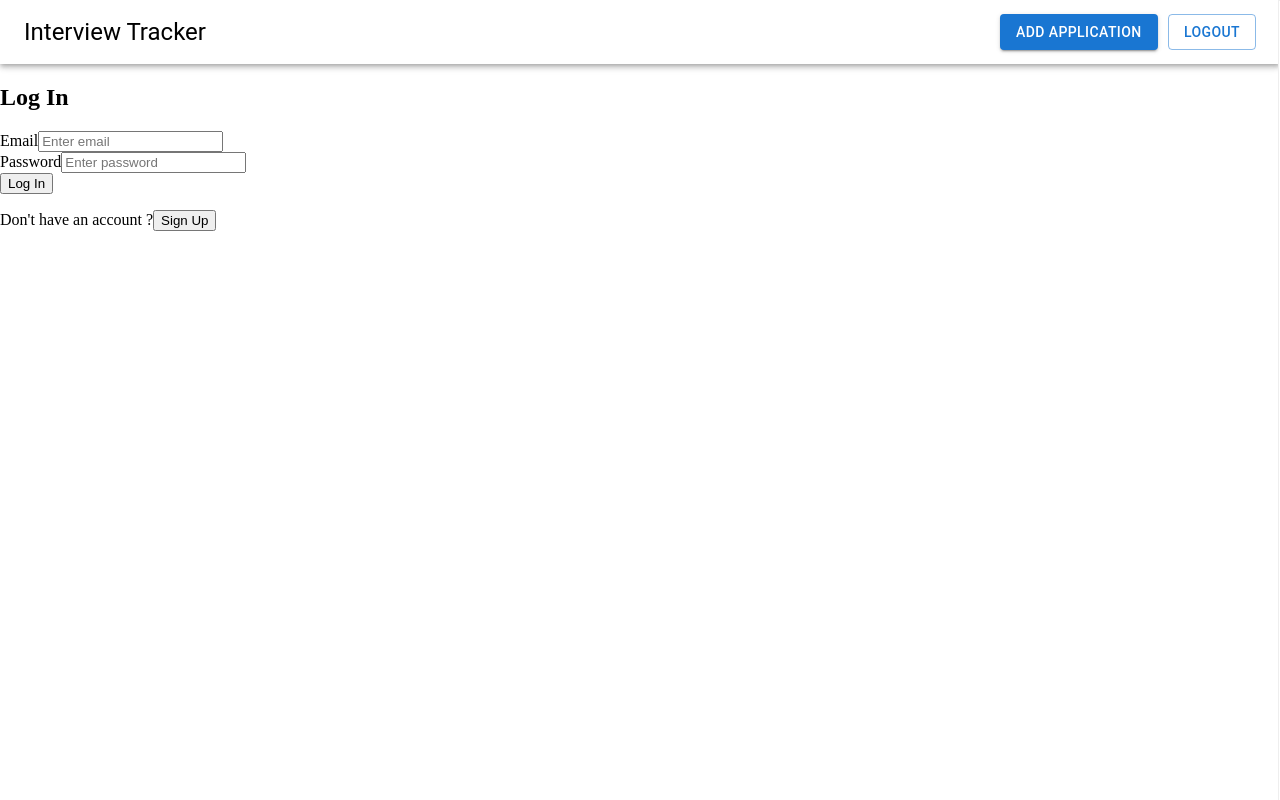
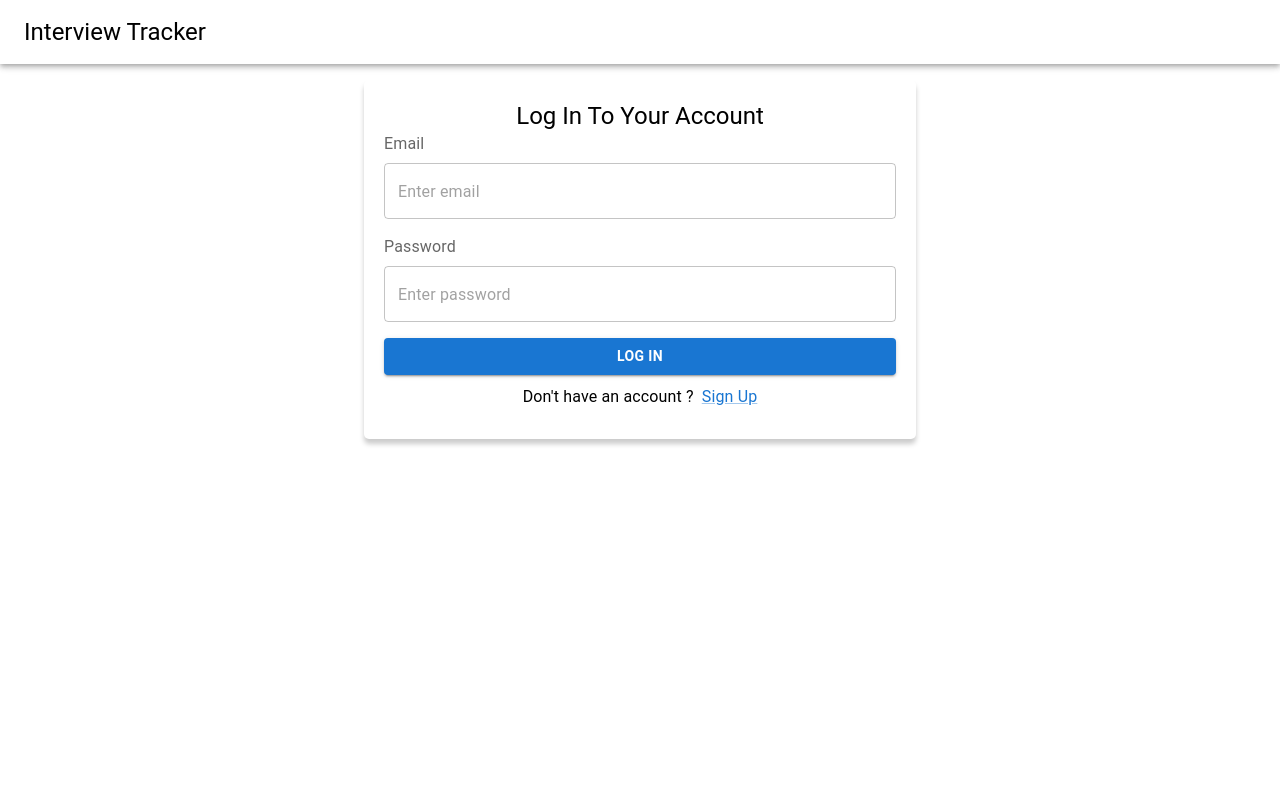
Before and after one commit to adikharadkar/interview-tracker, a React (Vite) app in the folder client/: page /auth in a window 1280 px wide. Built offline with nearby package versions, Linux system fonts and the light colour scheme.

Commit message:
Redesigned login and sign up page

```diff
--- a/client/src/App.tsx
+++ b/client/src/App.tsx
@@ -2,6 +2,7 @@ import { Box, Typography } from "@mui/material";
 import { Routes, Route } from "react-router-dom";
 import { useState } from "react";
 import CloseIcon from "@mui/icons-material/Close";
+import Cookies from "js-cookie";
 
 import "./App.css";
 import Sidebar from "./components/Sidebar";
@@ -15,6 +16,7 @@ function App() {
   return (
     <>
       <Navbar onOpen={setIsOpen} />
+      {Cookies.get("token") && (
         <Sidebar isOpen={isOpen}>
           <Box
             display="flex"
@@ -30,6 +32,7 @@ function App() {
           </Box>
           <ApplicationForm onOpen={setIsOpen} />
         </Sidebar>
+      )}
       <Box
         className={isOpen ? "backdrop open" : "backdrop"}
         onClick={() => setIsOpen(false)}
--- a/client/src/components/Login.tsx
+++ b/client/src/components/Login.tsx
@@ -4,6 +4,7 @@ import { useNavigate } from "react-router-dom";
 
 import type { FormDataProps } from "../utils/constants";
 import ValidateField from "../utils/ValidateField";
+import { Box, Button, InputLabel, TextField, Typography } from "@mui/material";
 
 const Login = () => {
   const [formData, setFormData] = useState<FormDataProps>({
@@ -72,36 +73,51 @@ const Login = () => {
     }
   };
   return (
-    <div>
-      <h2>Log In</h2>
-      <form>
-        <div>
-          <label htmlFor="email">Email</label>
-          <input
+    <Box>
+      <Typography variant="h5" textAlign="center">
+        Log In To Your Account
+      </Typography>
+      <Box
+        display="flex"
+        flexDirection="column"
+        gap={2}
+        justifyContent="space-between"
+      >
+        <Box display="flex" flexDirection="column" gap={1}>
+          <InputLabel htmlFor="email">Email</InputLabel>
+          <TextField
             type="email"
             name="email"
             placeholder="Enter email"
             id="email"
             value={formData.email}
             onChange={handleInputChange}
+            helperText={errors.email}
+            error={!!errors.email}
           />
-          <span>{errors.email}</span>
-        </div>
-        <div>
-          <label htmlFor="password">Password</label>
-          <input
+        </Box>
+        <Box display="flex" flexDirection="column" gap={1}>
+          <InputLabel htmlFor="password">Password</InputLabel>
+          <TextField
             type="password"
             name="password"
             id="password"
             placeholder="Enter password"
             value={formData.password}
             onChange={handleInputChange}
+            helperText={errors.password}
+            error={!!errors.password}
           />
-          <span>{errors.password}</span>
-        </div>
-        <button onClick={handleSubmit}>Log In</button>
-      </form>
-    </div>
+        </Box>
+        <Button
+          variant="contained"
+          onClick={handleSubmit}
+          sx={{ fontWeight: "bold" }}
+        >
+          Log In
+        </Button>
+      </Box>
+    </Box>
   );
 };
 
--- a/client/src/components/Navbar.tsx
+++ b/client/src/components/Navbar.tsx
@@ -26,6 +26,7 @@ const Navbar = ({
         }}
       >
         <Typography variant="h5">Interview Tracker</Typography>
+        {Cookies.get("token") && (
           <Box display="flex" justifyContent="space-between" width="20vw">
             <Button variant="contained" onClick={() => onOpen(true)}>
               Add Application
@@ -34,6 +35,7 @@ const Navbar = ({
               Logout
             </Button>
           </Box>
+        )}
       </Toolbar>
     </AppBar>
     // <nav className="navbar">
--- a/client/src/components/Signup.tsx
+++ b/client/src/components/Signup.tsx
@@ -4,6 +4,7 @@ import { useNavigate } from "react-router-dom";
 
 import ValidateField from "../utils/ValidateField";
 import type { FormDataProps } from "../utils/constants";
+import { Box, Button, InputLabel, TextField, Typography } from "@mui/material";
 
 const Signup = () => {
   const [formData, setFormData] = useState<FormDataProps>({
@@ -92,72 +93,91 @@ const Signup = () => {
     }
   };
   return (
-    <div>
-      <h2>Create Account</h2>
-      <form>
-        <div>
-          <label htmlFor="firstName">First Name</label>
-          <input
+    <Box>
+      <Typography variant="h5" textAlign="center">
+        Create Account
+      </Typography>
+      <Box
+        display="flex"
+        flexDirection="column"
+        gap={2}
+        justifyContent="space-between"
+      >
+        <Box display="flex" flexDirection="column" gap={1}>
+          <InputLabel htmlFor="firstName">First Name</InputLabel>
+          <TextField
             type="text"
             name="firstName"
             placeholder="Enter first name"
             id="firstName"
             onChange={handleInputChange}
             value={formData.firstName}
+            variant="outlined"
+            helperText={errors.firstName}
+            error={!!errors.firstName}
           />
-          <span>{errors.firstName}</span>
-        </div>
-        <div>
-          <label htmlFor="lastName">Last Name</label>
-          <input
+        </Box>
+        <Box display="flex" flexDirection="column" gap={1}>
+          <InputLabel htmlFor="lastName">Last Name</InputLabel>
+          <TextField
             type="text"
             name="lastName"
             placeholder="Enter last name"
             id="lastName"
             onChange={handleInputChange}
             value={formData.lastName}
+            helperText={errors.lastName}
+            error={!!errors.lastName}
           />
-          <span>{errors.lastName}</span>
-        </div>
-        <div>
-          <label htmlFor="email">Email</label>
-          <input
+        </Box>
+        <Box display="flex" flexDirection="column" gap={1}>
+          <InputLabel htmlFor="email">Email</InputLabel>
+          <TextField
             type="email"
             name="email"
             placeholder="Enter email"
             id="email"
             onChange={handleInputChange}
             value={formData.email}
+            error={!!errors.email}
+            helperText={errors.email}
           />
-          <span>{errors.email}</span>
-        </div>
-        <div>
-          <label htmlFor="password">Password</label>
-          <input
+        </Box>
+        <Box display="flex" flexDirection="column" gap={1}>
+          <InputLabel htmlFor="password">Password</InputLabel>
+          <TextField
             type="password"
             name="password"
             id="password"
             placeholder="Enter password"
             onChange={handleInputChange}
             value={formData.password}
+            error={!!errors.password}
+            helperText={errors.password}
           />
-          <span>{errors.password}</span>
-        </div>
-        <div>
-          <label htmlFor="confirmPassword">Confirm Password</label>
-          <input
+        </Box>
+        <Box display="flex" flexDirection="column" gap={1}>
+          <InputLabel htmlFor="confirmPassword">Confirm Password</InputLabel>
+          <TextField
             type="password"
             name="confirmPassword"
             id="confirmPassword"
             placeholder="Re-enter password"
             onChange={handleInputChange}
             value={formData.confirmPassword}
+            error={!!errors.confirmPassword}
+            helperText={errors.confirmPassword}
           />
-          <span>{errors.confirmPassword}</span>
-        </div>
-        <button onClick={handleSubmit}>Sign Up</button>
-      </form>
-    </div>
+        </Box>
+        <Button
+          onClick={handleSubmit}
+          variant="contained"
+          sx={{ fontWeight: "bold" }}
+        >
+          Sign Up
+        </Button>
+      </Box>
+    </Box>
   );
 };
 
--- a/client/src/pages/AuthPage.tsx
+++ b/client/src/pages/AuthPage.tsx
@@ -1,19 +1,39 @@
 import { useState } from "react";
 import Login from "../components/Login";
 import Signup from "../components/Signup";
+import { Box, Link, Typography } from "@mui/material";
 
 const AuthPage = () => {
   const [isLogin, setIsLogin] = useState(true);
   return (
-    <div>
+    <Box
+      // sx={{ placeItems: "center" }}
+      margin="auto"
+      width="40vw"
+      boxShadow="0 5px 5px 0 #ccc"
+      borderRadius="5px"
+      padding="20px"
+      marginTop="2vh"
+    >
       {isLogin ? <Login /> : <Signup />}
-      <p>
-        {isLogin ? "Don't have an account ?" : "Already have an account ?"}
-        <button onClick={() => setIsLogin((prev) => !prev)}>
+      <Typography
+        display="flex"
+        alignItems="center"
+        margin="10px 0"
+        justifyContent="center"
+        gap={1}
+      >
+        <Typography>
+          {isLogin ? "Don't have an account ?" : "Already have an account ?"}
+        </Typography>
+        <Link
+          onClick={() => setIsLogin((prev) => !prev)}
+          sx={{ cursor: "pointer" }}
+        >
           {isLogin ? "Sign Up" : "Log In"}
-        </button>
-      </p>
-    </div>
+        </Link>
+      </Typography>
+    </Box>
   );
 };
 
```
Lines whose indentation alone changed are shown as unchanged.
